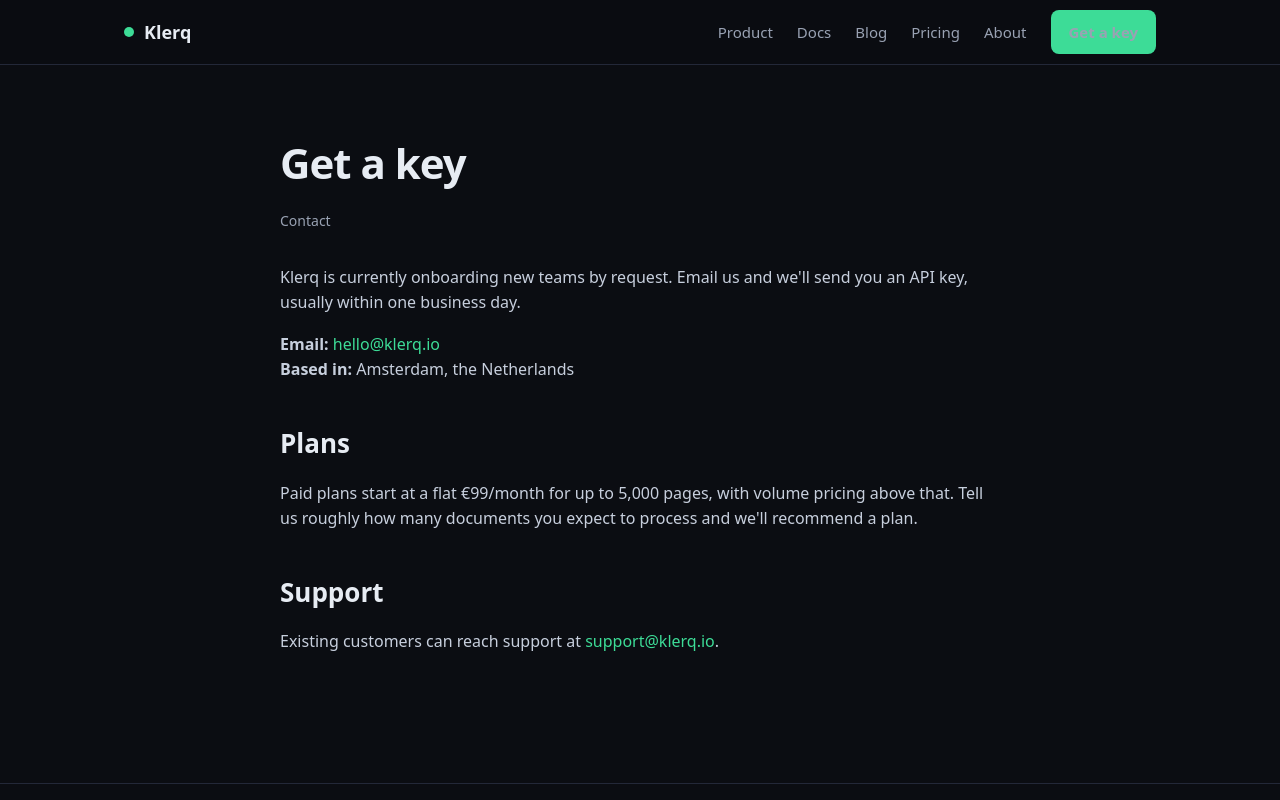
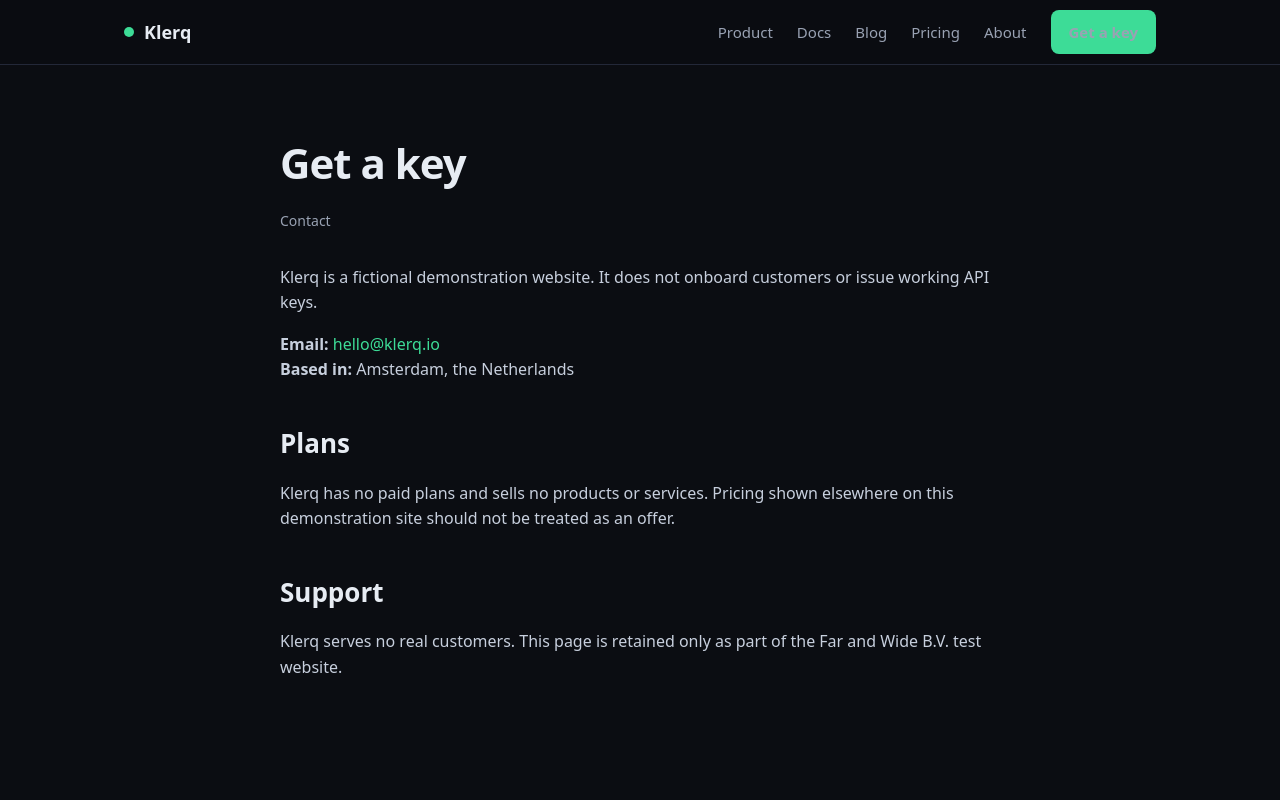
Before and after one commit to strangelife123-hub/klerq-site, a Next.js app: page /contact in a window 1280 px wide. Shown: the top 800 px of the page. Built offline with nearby package versions, Linux system fonts and the light colour scheme.

Commit message:
[Far & Wide] Remove false onboarding and paid-plan claims

```diff
--- a/app/contact/page.tsx
+++ b/app/contact/page.tsx
@@ -9,8 +9,8 @@
       <p className="meta">Contact</p>
 
       <p>
-        Klerq is currently onboarding new teams by request. Email us and
-        we&apos;ll send you an API key, usually within one business day.
+        Klerq is a fictional demonstration website. It does not onboard
+        customers or issue working API keys.
       </p>
 
       <p>
@@ -22,15 +22,14 @@
 
       <h2>Plans</h2>
       <p>
-        Paid plans start at a flat €99/month for up to 5,000 pages, with volume
-        pricing above that. Tell us roughly how many documents you expect to
-        process and we&apos;ll recommend a plan.
+        Klerq has no paid plans and sells no products or services. Pricing shown
+        elsewhere on this demonstration site should not be treated as an offer.
       </p>
 
       <h2>Support</h2>
       <p>
-        Existing customers can reach support at{" "}
-        <a href="mailto:support@klerq.io">support@klerq.io</a>.
+        Klerq serves no real customers. This page is retained only as part of
+        the Far and Wide B.V. test website.
       </p>
     </div>
   );
```
